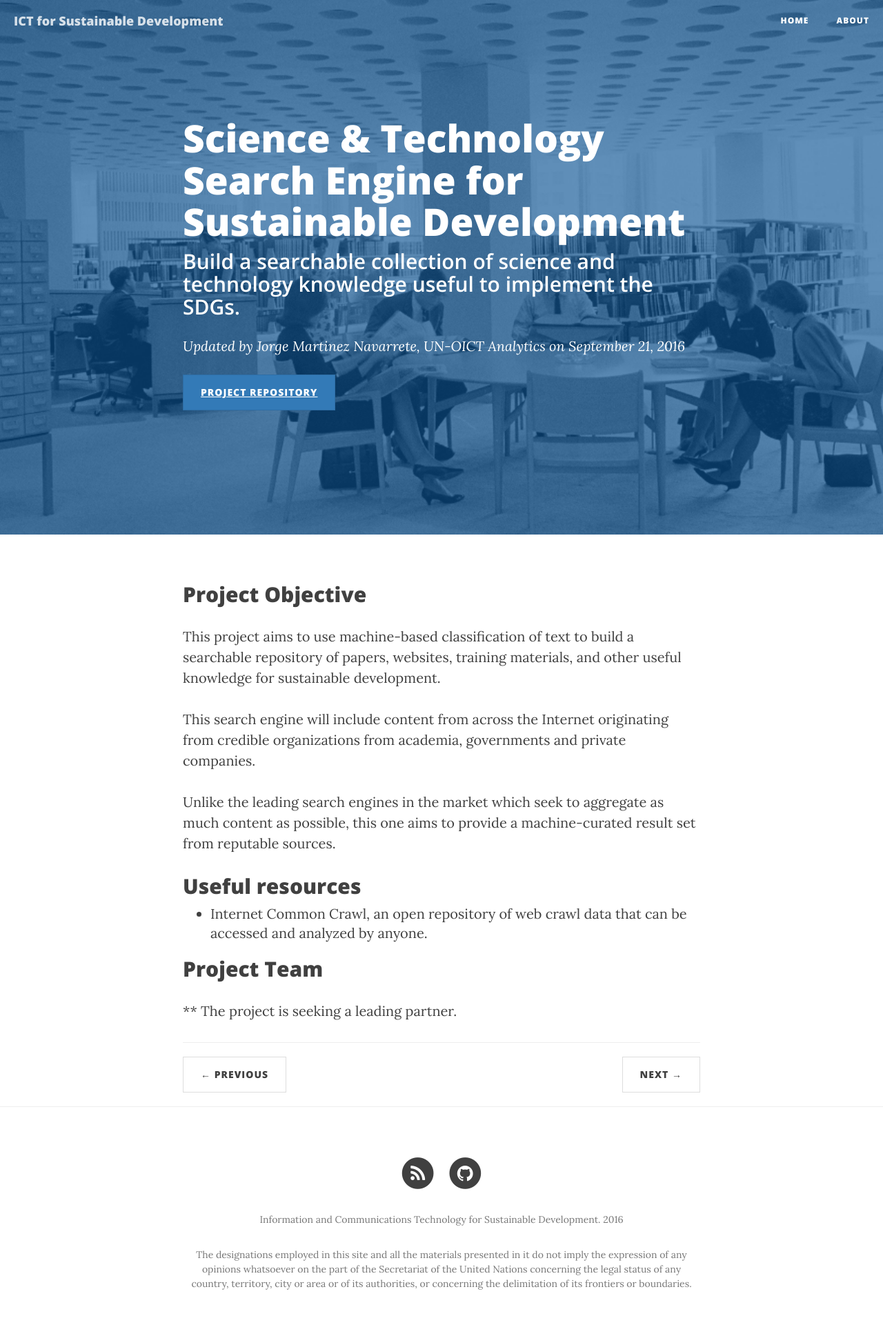
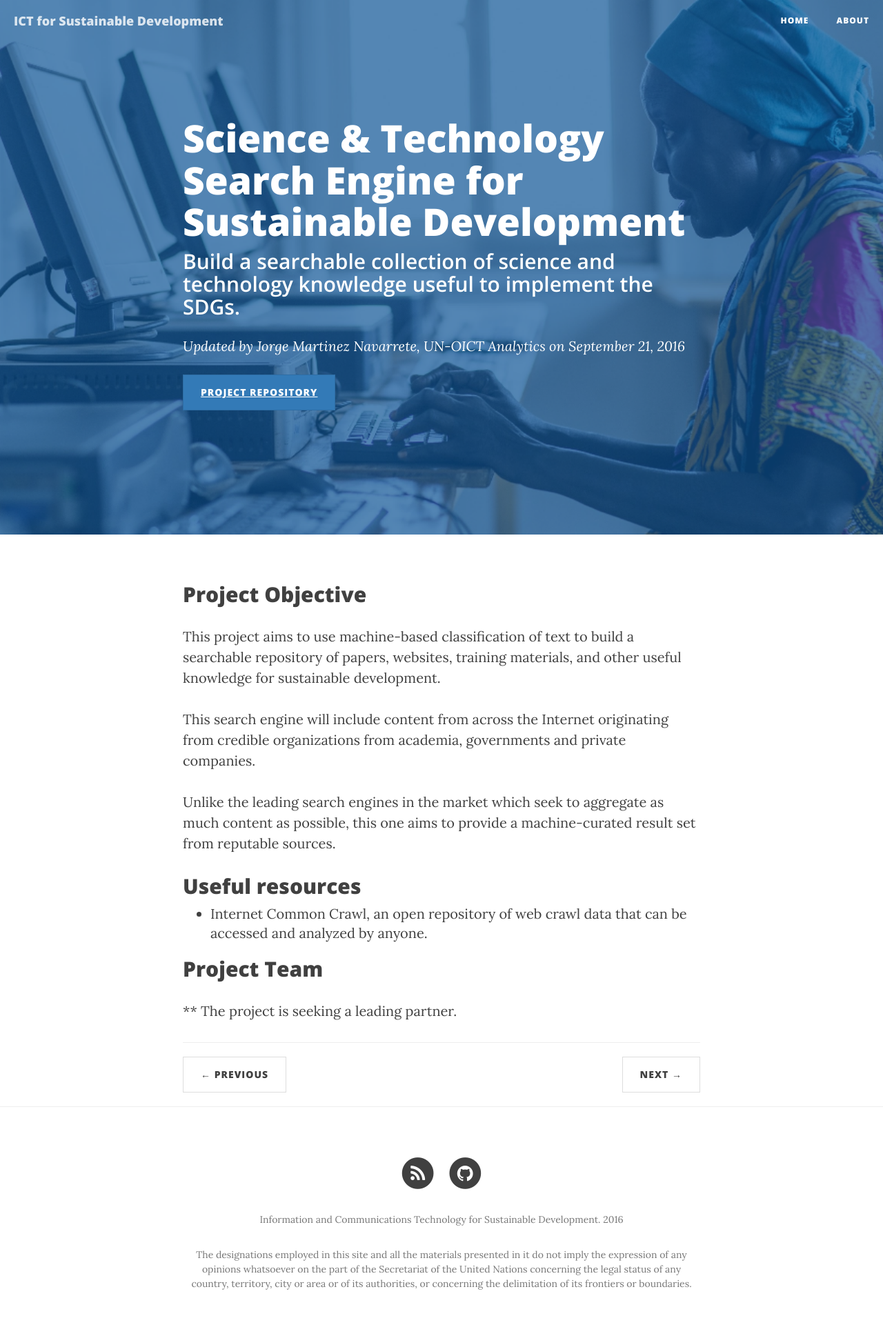
Before and after one commit to jmmnn/ICT4SD.github.io, a Jekyll site: the page built from _posts/2016-09-27-Project_ST_SEARCH.markdown, in a window 1280 px wide. Shown: the whole page at 69% size. Built offline with Jekyll 4.4.1, drawn with Linux system fonts in a browser that asks for light colours; nearby versions of some CDN libraries.

Commit message:
changed project image

```diff
--- a/_posts/2016-09-27-Project_ST_SEARCH.markdown
+++ b/_posts/2016-09-27-Project_ST_SEARCH.markdown
@@ -1,6 +1,6 @@
 ---
 layout:     post
-header-img: "img/NLP_SDGs.png"
+header-img: "img/st_search.png"
 title:      "Science & Technology Search Engine for Sustainable Development"
 subtitle:   "Build a searchable collection of science and technology knowledge useful to implement the SDGs."
 repository: "Science&Technology_Search"
```
Also changed, not shown: img/st_search.png (added).
